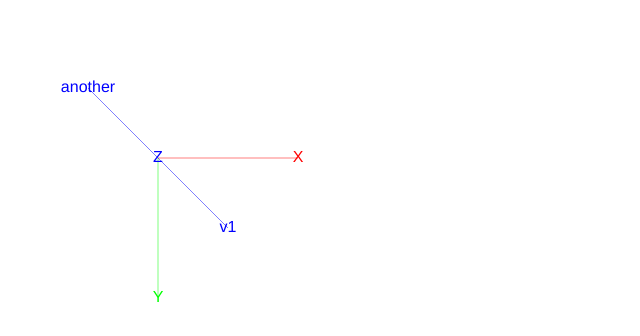
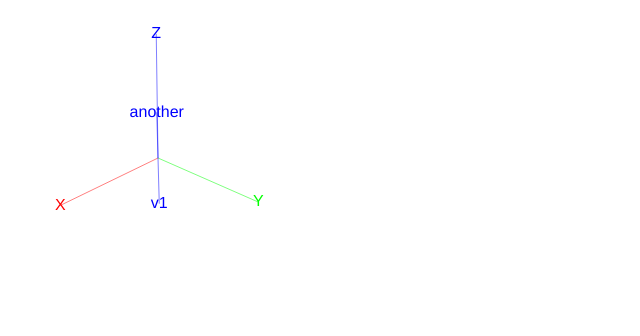
Before and after one commit to danielphil/simple-vector-graph, a plain HTML site: page index.html in a window 1280 px wide. Shown: the whole page, without its empty margins (0-640 px from the left). Drawn offline with nearby package versions, Linux system fonts and the light colour scheme.

Commit message:
Fixing the code for specifying a start rotation matrix

```diff
--- a/Matrix.js
+++ b/Matrix.js
@@ -97,7 +97,7 @@ Matrix.Build = function () {
     var matrix = new Matrix();
     for (var row = 0; row < 4; row++) {
         for (var col = 0; col < 4; col++) {
-            matrix.SetElement(row, col, arguments[col * 4 + row]);
+            matrix.SetElement(row, col, arguments[row * 4 + col]);
         }
     }
     return matrix;
--- a/build/simplegraph.js
+++ b/build/simplegraph.js
@@ -110,7 +110,7 @@ Matrix.Build = function () {
     var matrix = new Matrix();
     for (var row = 0; row < 4; row++) {
         for (var col = 0; col < 4; col++) {
-            matrix.SetElement(row, col, arguments[col * 4 + row]);
+            matrix.SetElement(row, col, arguments[row * 4 + col]);
         }
     }
     return matrix;
@@ -171,7 +171,7 @@ $(function() {
         context.fillText(name, location.X(), location.Y());
     }
 
-    function renderCanvas(plotlist, matrix, el, viewRotation) {
+    function renderCanvas(plotlist, el, viewRotation) {
         el.width = el.width;
 
         var x_axis = Vector(1, 0, 0);
@@ -198,8 +198,7 @@ $(function() {
         drawLabel(context, z_axis_t, "Z", "rgb(0, 0, 255)");
 
         _(_.pairs(plotlist)).each(function (pair) {
-            var t = model_to_view.Multiply(matrix);
-            var endpoint = t.Multiply(pair[1]);
+            var endpoint = model_to_view.Multiply(pair[1]);
             drawVector(context, origin_t, endpoint, "ff00ff");
             drawLabel(context, endpoint, pair[0], "ff00ff");
         });
@@ -208,8 +207,8 @@ $(function() {
     _($('canvas')).each(function (el) {
         var plotlist = eval('(' + $(el).data('plotlist') + ')');
         var matrix = eval($(el).data('transform'));
-        var viewRotation = new Matrix();
-        renderCanvas(plotlist, matrix, el, viewRotation);
+        var viewRotation = matrix;
+        renderCanvas(plotlist, el, viewRotation);
 
         var dragging = false;
         var x_rotation = 0;
@@ -223,7 +222,7 @@ $(function() {
                 var x_rotation = (e.pageX - previous_loc[0]) * (Math.PI / 180);
                 var y_rotation = (e.pageY - previous_loc[1]) * (Math.PI / 180);
                 viewRotation = viewRotation.Multiply(Matrix.RotateX(x_rotation)).Multiply(Matrix.RotateY(y_rotation));
-                renderCanvas(plotlist, matrix, el, viewRotation);
+                renderCanvas(plotlist, el, viewRotation);
             }
             previous_loc = [e.pageX, e.pageY];
         });
--- a/index.html
+++ b/index.html
@@ -10,6 +10,9 @@
 		<canvas width="300" height="300" data-plotlist="{
             v1: new Vector(0.5, 0.5, 0),
             another: Vector(-0.5, -0.5, 0)
-        }" data-transform="new Matrix()"></canvas>
+        }" data-transform="Matrix.Build(-0.6978895804347302, 0.7160962652167931, -0.012500898496896158, 0,
+0.3386683930463337, 0.3145775886786195, -0.8867607683319085, 0,
+-0.6310735718377739, -0.6230947597627031, -0.46205959278453745, 0,
+0, 0, 0, 1)"></canvas>
 	</body>
 </html>
```
Also changed, not shown: CanvasHandler.js (+5 -6 lines).
